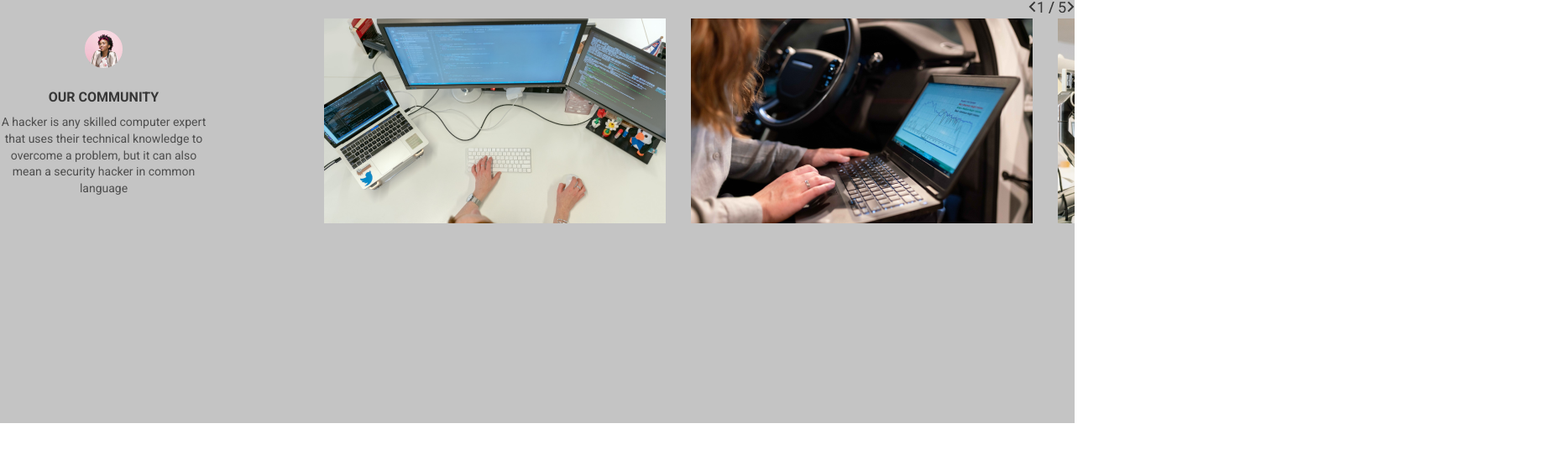
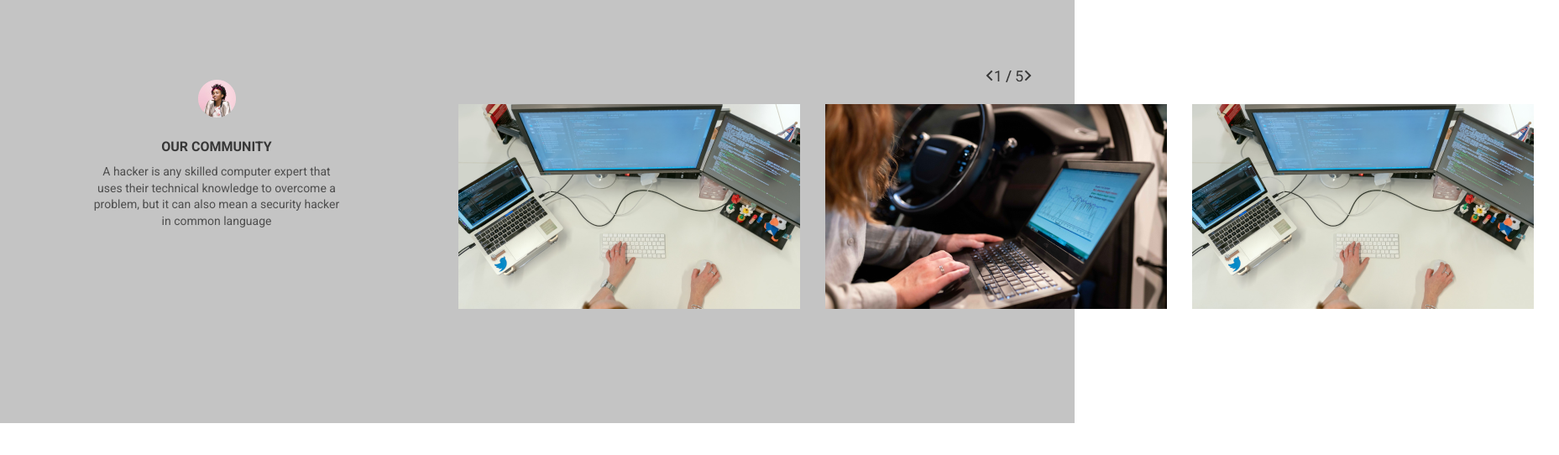
Before and after one commit to Sterka1402/WebDev, a plain HTML site: page index.html in a window 1280 px wide. Shown: the whole page at 84% size, 1857 px wide, since content can reach past the window. Drawn offline with Linux system fonts and the light colour scheme.

Commit message:
overflow for pictures, fixed pagination and do hover

```diff
--- a/index.html
+++ b/index.html
@@ -9,7 +9,7 @@
 </head>
 <body>
   <section class="community">
-    <!-- <div class="container"> -->
+    <div class="container">
       <div class="community_coloms">
         <div class="text-community">
           <p><img src="img/userpic.png" title="userpic"></p>
@@ -23,17 +23,21 @@
               <path d="M7.65685 1.34315L2 7L7.65685 12.6569" stroke="#373737" stroke-width="2"/>
               </svg>
             </p>
-            <p><img src="img/pagination.png" title="pagination"></p>
+            <p><img src="img/pagination.png" title="pagination"> </p>
             <p class="hover">
               <svg width="9" height="14" viewBox="0 0 9 14" fill="none" xmlns="http://www.w3.org/2000/svg">
                 <path d="M1.34314 1.34315L6.99999 7L1.34314 12.6569" stroke="#373737" stroke-width="2"/>
               </svg>
             </p>
           </div>
-          <p class=""><img src="img/slider-items.png" title="slider"></p>
+          <div class="images">
+            <img src="img/slider-item1.png" title="foto1">
+            <img src="img/slider-item2.png" title="foto2">
+            <img src="img/slider-item1.png" title="foto1">
+          </div>
         </div>
       </div>
-    <!-- </div> -->
+    </div>
   </section>
 </body>
 </html>
--- a/style.css
+++ b/style.css
@@ -12,6 +12,7 @@ body {
   width: 1062px;
   margin: 0 auto;
 }
+
 .community {
   background-color: #C4C4C4;
   height: 504px;
@@ -27,6 +28,7 @@ body {
   width: 298px;
   text-align: center;
   margin: 0 139px 0 0px;
+  flex-shrink: 0;
 }
 
 h3{
@@ -42,18 +44,28 @@ h3{
   color: #4E4E4E;
 }
 
-.slider-nav {
+.images {
   display: flex;
-  /*  */
+  overflow: hidden;
+  align-items: flex-end;
+}
 
+.images img {
+  margin: auto 30px 0 auto;
+}
+
+.slider-nav{
+  display: flex;
+  margin: 0 0 20px 0;
 }
 
 .slider-nav .hover:hover {
   opacity: 0.5;
 }
+
 .slider-image{
   display: flex;
   flex-direction: column;
-  align-items: flex-end;
-  overflow: visible;
+  align-items: center;
+  margin: 82px 0 0 0;
 }
```
Also changed, not shown: img/slider-item1.png (added), img/slider-item2.png (added), img/slider-items.png (deleted).
